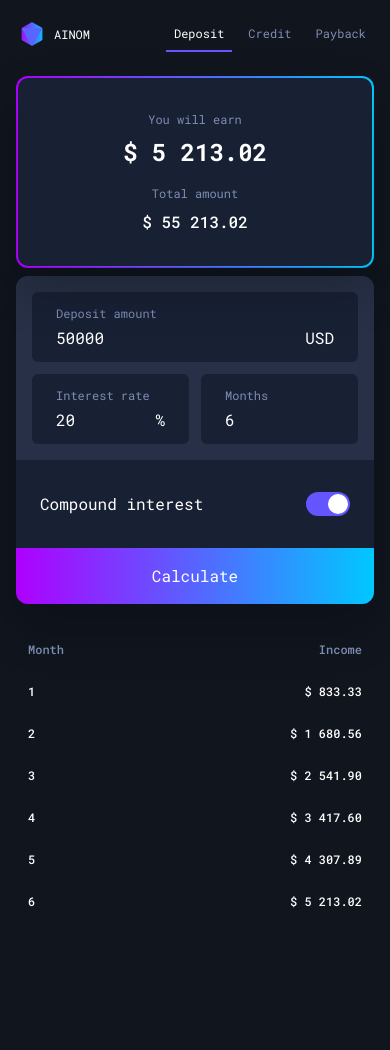
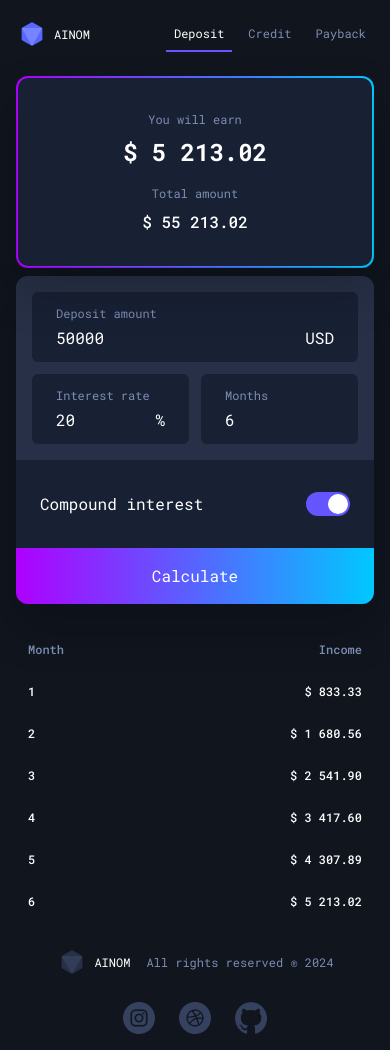
Before and after one commit to yakovbronnikov/ai-financial-tools, a plain HTML site: page deposit-calculator/index.html in a window 390 px wide. Before the commit the page ends 938 px from the top, so only its background shows below. Drawn offline with Linux system fonts and the light colour scheme.

Commit message:
feat: footer

```diff
--- a/deposit-calculator/index.html
+++ b/deposit-calculator/index.html
@@ -12,21 +12,15 @@
 
 <body>
     <div class="header">
-        <a href="../" class="header-logo">
+        <a href="../" class="logo">
             <svg width="32" height="32" viewBox="0 0 32 32" fill="none" xmlns="http://www.w3.org/2000/svg">
                 <path
                     d="M15 0.57735C15.6188 0.220085 16.3812 0.220085 17 0.57735L28.8564 7.42265C29.4752 7.77992 29.8564 8.44017 29.8564 9.1547V22.8453C29.8564 23.5598 29.4752 24.2201 28.8564 24.5774L17 31.4226C16.3812 31.7799 15.6188 31.7799 15 31.4226L3.14359 24.5774C2.52479 24.2201 2.14359 23.5598 2.14359 22.8453V9.1547C2.14359 8.44017 2.52479 7.77992 3.14359 7.42265L15 0.57735Z"
-                    fill="url(#paint0_linear_227_1179)" />
+                    fill="#5666FF" />
                 <path
                     d="M15.134 30.5C15.5189 31.1667 16.4811 31.1667 16.866 30.5L28.9904 9.5C29.3753 8.83333 28.8942 8 28.1244 8H3.87564C3.10584 8 2.62472 8.83333 3.00962 9.5L15.134 30.5Z"
-                    fill="#5666FF" />
-                <defs>
-                    <linearGradient id="paint0_linear_227_1179" x1="0" y1="16" x2="32" y2="16"
-                        gradientUnits="userSpaceOnUse">
-                        <stop stop-color="#AE00FF" />
-                        <stop offset="1" stop-color="#00C8FF" />
-                    </linearGradient>
-                </defs>
+                    fill="#fff"
+                    fill-opacity="0.2"/>
             </svg>
             <span>AINOM</span>
         </a>
@@ -100,6 +94,27 @@
         </div>
     </div>
 
+    <div class="footer">
+        <a href="../" class="logo">
+            <svg width="32" height="32" viewBox="0 0 32 32" fill="none" xmlns="http://www.w3.org/2000/svg">
+                <path
+                    d="M15 0.57735C15.6188 0.220085 16.3812 0.220085 17 0.57735L28.8564 7.42265C29.4752 7.77992 29.8564 8.44017 29.8564 9.1547V22.8453C29.8564 23.5598 29.4752 24.2201 28.8564 24.5774L17 31.4226C16.3812 31.7799 15.6188 31.7799 15 31.4226L3.14359 24.5774C2.52479 24.2201 2.14359 23.5598 2.14359 22.8453V9.1547C2.14359 8.44017 2.52479 7.77992 3.14359 7.42265L15 0.57735Z"
+                    fill="#273046" />
+                <path
+                    d="M15.134 30.5C15.5189 31.1667 16.4811 31.1667 16.866 30.5L28.9904 9.5C29.3753 8.83333 28.8942 8 28.1244 8H3.87564C3.10584 8 2.62472 8.83333 3.00962 9.5L15.134 30.5Z"
+                    fill="#323E58" />
+            </svg>
+            <span>AINOM</span>
+        </a>
+
+        <p>All rights reserved ® 2024</p>
+        <div class="social">
+            <a href="https://instagram.com/yakovbronnikov" target="_blank"></a>
+            <a href="https://dribbble.com/yakovbronnikov" target="_blank"></a>
+            <a href="https://github.com/yakovbronnikov" target="_blank"></a>
+        </div>
+    </div>
+
     <script src="script.js"></script>
 </body>
 
--- a/deposit-calculator/style.css
+++ b/deposit-calculator/style.css
@@ -138,6 +138,7 @@ h1 {
 .history {
     width: 860px;
     position: relative;
+    min-height: 240px;
 }
 
 .history-item {
--- a/main.css
+++ b/main.css
@@ -30,7 +30,7 @@ body {
     justify-content: space-between;
 }
 
-.header-logo {
+.logo {
     display: flex;
     align-items: center;
     line-height: 24px;
@@ -53,6 +53,49 @@ body {
 
 .header-links a:hover {
     border-bottom: 2px solid var(--group-bg-color);
+}
+
+.footer {
+    width: 100%;
+    max-width: 1200px;
+    display: flex;
+    align-items: center;
+    gap: 40px;
+}
+
+.footer p {
+    color: var(--text-secondary);
+    flex-grow: 1;
+}
+
+.social {
+    display: flex;
+    gap: 32px;
+    background-image: url();
+}
+
+.social a {
+    width: 32px;
+    height: 32px;
+    opacity: 0.5;
+    transition: 200ms;
+    background-size: cover;
+}
+
+.social a:nth-child(1) {
+    background-image: url(assets/instagram.webp);
+}
+
+.social a:nth-child(2) {
+    background-image: url(assets/dribbble.webp);
+}
+
+.social a:nth-child(3) {
+    background-image: url(assets/github.webp);
+}
+
+.social a:hover {
+    opacity: 1;
 }
 
 .input-label {
@@ -224,6 +267,42 @@ button:focus::before {
     }
 }
 
+@media (max-width: 768px) {
+
+    .logo svg {
+        transform-origin: center;
+        scale: 0.75;
+    }
+
+    .logo {
+        font-size: 14px;
+        line-height: 20px;
+        gap: 6px;
+    }
+
+    .header-links {
+        gap:8px;
+    }
+
+    .header-links a {
+        padding: 8px;
+        font-size: 14px;
+        line-height: 20px;
+    }
+
+    .footer {
+        flex-wrap: wrap;
+        row-gap: 24px;
+        justify-content: center;
+    }
+
+    .footer p {
+        font-size: 14px;
+        line-height: 20px;
+        flex-grow: 0;
+    }
+}
+
 
 
 
@@ -234,7 +313,7 @@ button:focus::before {
         scale: 0.75;
     }
 
-    .header-logo {
+    .logo {
         font-size: 12px;
         line-height: 18px;
         gap: 6px;
@@ -249,4 +328,22 @@ button:focus::before {
         font-size: 12px;
         line-height: 18px;
     }
+
+    .footer {
+        flex-wrap: wrap;
+        column-gap: 16px;
+        row-gap: 24px;
+    }
+
+    .footer p {
+        font-size: 12px;
+        line-height: 18px;
+        text-align: right;
+    }
+
+    .social {
+        flex-grow: 1;
+        justify-content: center;
+        gap: 24px;
+    }
 }
```
Also changed, not shown: index.html (+25 -10 lines), assets/dribbble.webp (added), assets/github.webp (added), assets/instagram.webp (added), 2 other files.
